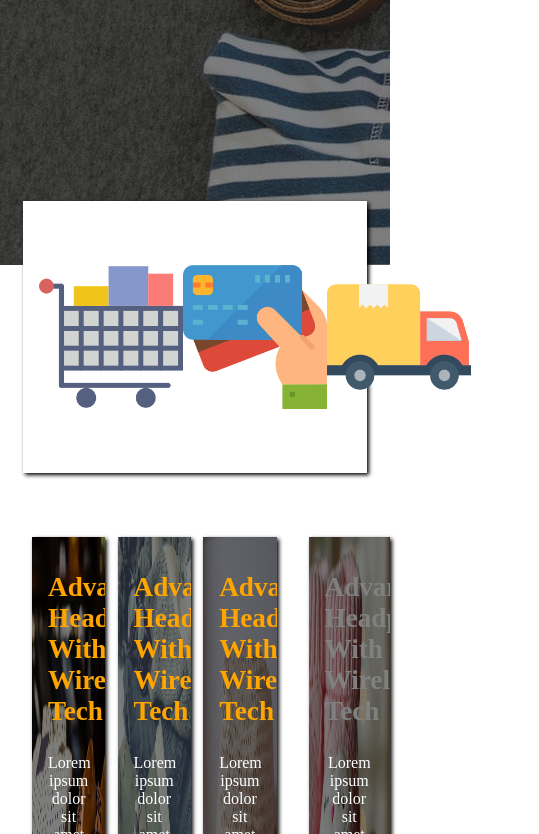
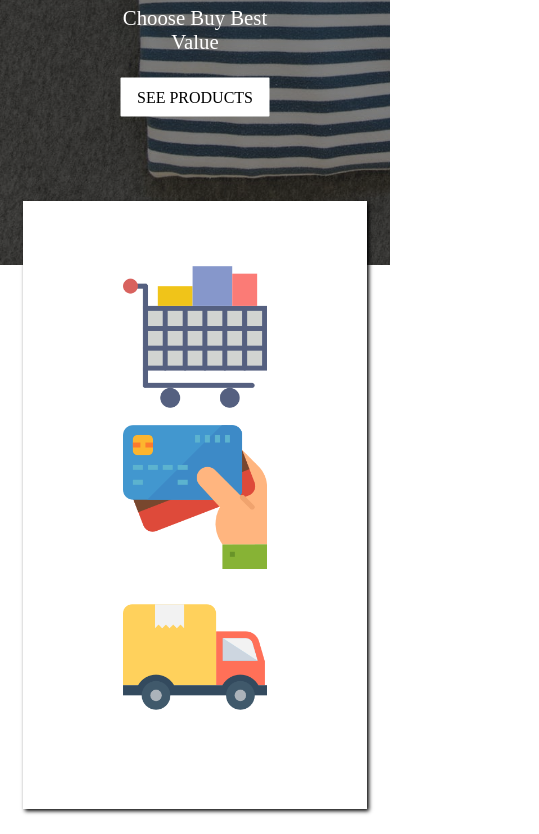
Before and after one commit to automathematically/online-store, a website: page index.html in a window 390 px wide. Shown: the part 579-1413 px from the top of the page, 539 px wide, since content can reach past the window. Drawn offline with Linux system fonts and the light colour scheme; files whose address does not match are found by name.

Commit message:
section 2 part 4

```diff
--- a/styles/sass/modules/_about.scss
+++ b/styles/sass/modules/_about.scss
@@ -9,10 +9,19 @@
         display: flex;
         justify-content: space-around;
         align-items: center;
+
+        @include phone {
+            flex-direction: column;
+        }
     }
 
     &__img {
         width: 9rem;
         height: 9rem;
+
+        @include phone {
+            margin-bottom: 1rem;
+        }
+
     }
 }
--- a/styles/sass/modules/_category.scss
+++ b/styles/sass/modules/_category.scss
@@ -23,6 +23,9 @@
 
 .row {
     display: flex;
+    @include phone {
+        flex-direction: column;
+    }
 
 }
 
--- a/styles/sass/modules/_email.scss
+++ b/styles/sass/modules/_email.scss
@@ -10,15 +10,23 @@
         box-shadow: 2px 2p 4px #000;
         border-radius: 5px;
 
-    &--info {
-            width: 70%;
+        @include phone {
+            padding: 2rem 0;
+        }
+
+        &--info {
+            width: 40%;
             background-color: #fff;
             padding: 4rem 2rem;
             margin: 0 auto;
             box-shadow: 2px 2px 4px #000;
             border-radius: 5px;
+
+            @include phone {
+                padding: 2rem 0;
+            }
+        }
     }
-}
 
     &__form {
             display: flex;
--- a/styles/sass/modules/_footer.scss
+++ b/styles/sass/modules/_footer.scss
@@ -5,12 +5,21 @@
     display: flex;
     justify-content: space-around;
 
+    @include phone {
+        flex-direction: column;
+        align-items: center;
+    }
+
     &__list {
         list-style: none;
+
+        @include phone {
+            // border-top: 1px solid black;
+        }
     }
 
     &__item {
-        margin: .5rem;
+        margin: .5rem 0;
     }
 
     &__link {
--- a/styles/sass/modules/_header-box.scss
+++ b/styles/sass/modules/_header-box.scss
@@ -2,8 +2,13 @@
     display: flex;
     justify-content: space-around;
     align-items: center;
-    background-color: grey;
+    background-color: rgb(32, 31, 31);
     padding: 1rem 0;
+
+    @include phone {
+        flex-direction: column;
+        padding: 2rem 0;
+    }
 
 .header__icons {
         i {
@@ -15,11 +20,17 @@
 }
 
 .header__form {
+
     input {
         border: none;
         border-radius: 10px;
         padding: .8rem 2rem;
     }
+
+    @include phone {
+        margin: 1.4rem 0;
+    }
+
 }
 
 .header__buttons {
--- a/styles/sass/modules/_header.scss
+++ b/styles/sass/modules/_header.scss
@@ -1,5 +1,6 @@
 .header {
     background-image: linear-gradient(rgba(0, 0, 0, 0.534),rgba(0, 0, 0, 0.452)), url(/images/header-background.jpeg);
+    background-size: cover;
     height: 100vh;
     background-attachment: fixed;
 
--- /dev/null
+++ b/styles/sass/modules/_mixin.scss
@@ -0,0 +1,5 @@
+@mixin phone {
+    @media only screen and(max-width: 630px) {
+        @content;
+    }
+}
--- a/styles/sass/modules/_nav.scss
+++ b/styles/sass/modules/_nav.scss
@@ -14,6 +14,10 @@ body {
         align-items: center;
         width: 95%;
         margin: 0 auto;
+
+        @include phone {
+            flex-direction: column;
+        }
     }
 
     &__list {
--- a/styles/sass/modules/_products.scss
+++ b/styles/sass/modules/_products.scss
@@ -4,16 +4,27 @@
     background-image:linear-gradient(rgba(0, 0, 0, 0.521),rgba(0, 0, 0, 0.438)), url(/images/shopping-background.jpg);
     background-repeat: no-repeat;
     background-size: cover;
+    background-attachment: fixed;
 
     &__content {
         display: flex;
         justify-content: space-around;
+
+        @include phone {
+            flex-direction: column;
+            align-items: center;
+        }
     }
 }
 
 .product {
     width: 25%;
     box-shadow: 2px 2px 4px black;
+
+    @include phone {
+        width: 80%;
+        margin: 1rem 0;
+    }
 
         &__img--container {
             width: 100%;
--- a/styles/sass/modules/_reviews.scss
+++ b/styles/sass/modules/_reviews.scss
@@ -7,15 +7,23 @@
     &__content {
         display: flex;
         flex-wrap: wrap;
+
+        @include phone {
+            flex-direction: column;
+        }
     }
 }
 
 .review {
     border: 1px solid grey;
-    width: 40%;
+    width: 48%;
     padding: .7rem 1rem;
     margin: .5rem;
     box-sizing: border-box;
+
+    @include phone {
+        width: 100%;
+    }
 
     &__user {
         display: flex;
--- a/styles/sass/modules/_titles.scss
+++ b/styles/sass/modules/_titles.scss
@@ -2,7 +2,12 @@
     &__title {
         font-size: 3rem;
         color: white;
-       }
+
+        @include phone {
+            margin: 23rem 0 0 0;
+            font-size: 2rem;
+        }
+    }
 }
 
 .email {
@@ -10,5 +15,9 @@
         color: #999;
         font-size: 2rem;
         text-align: center;
+
+        @include phone {
+            font-size: 1rem;
+        }
     }
 }
--- a/styles/sass/style.scss
+++ b/styles/sass/style.scss
@@ -1,3 +1,4 @@
+@import './modules/mixin';
 @import './modules/nav';
 @import './modules/header-box';
 @import './modules/header';
```
Also changed, not shown: index.html (+4 -0 lines), styles/style.css.
